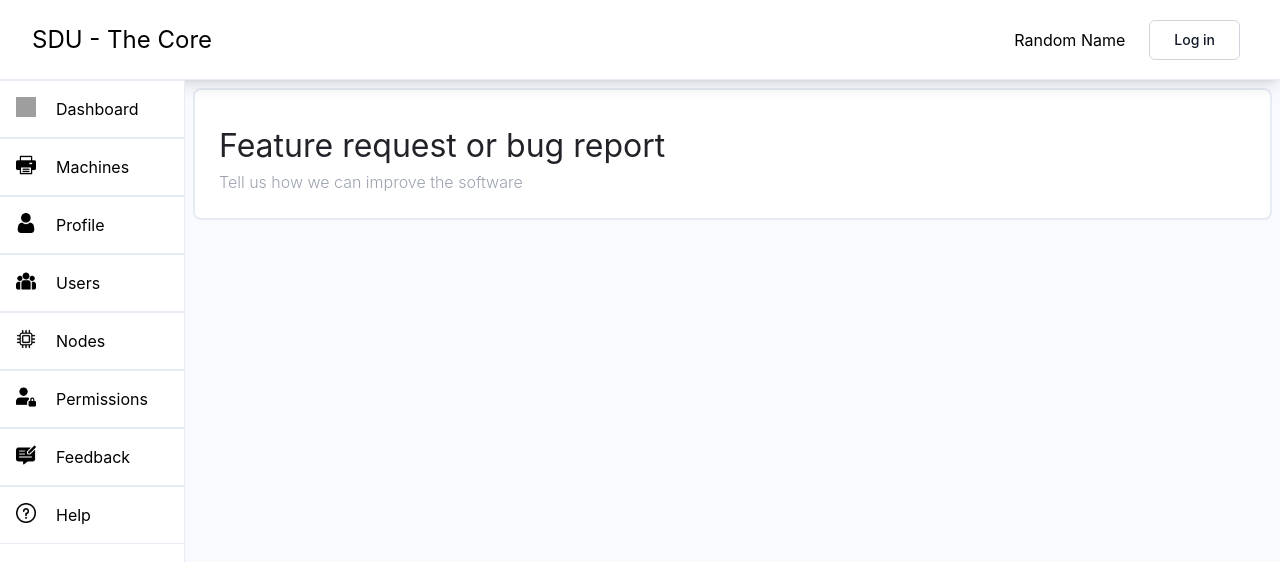
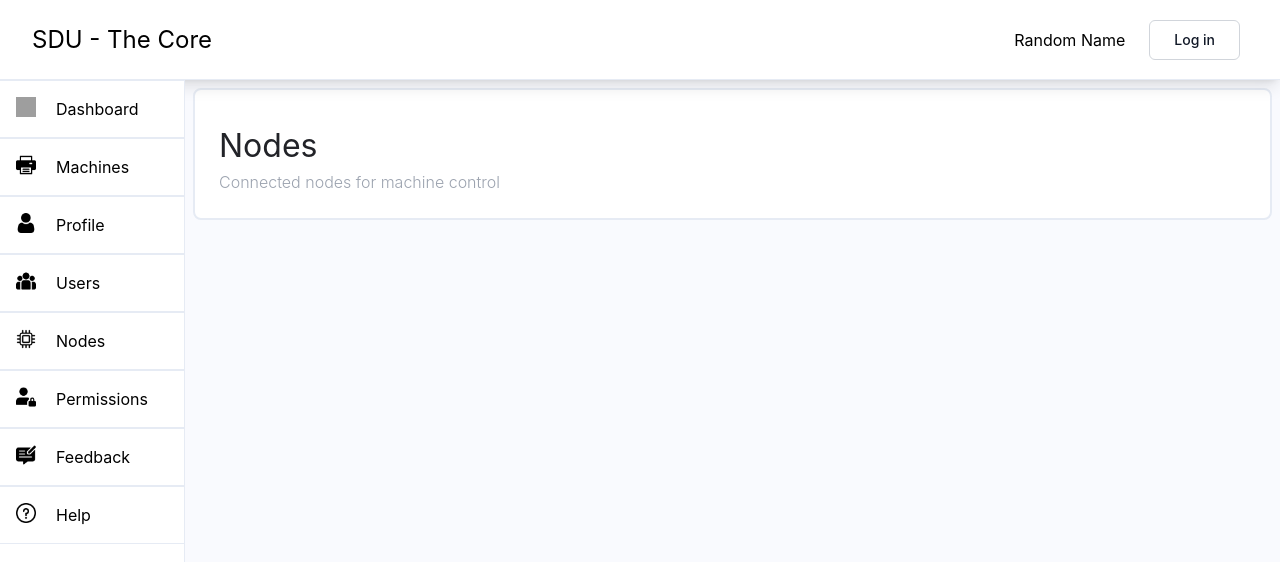
Before and after one commit to Pekkawi/SDU, a React (Vite) app in the folder client/: page /nodes in a window 1280 px wide. Shown: the top 562 px of the page. Built offline with nearby package versions, Linux system fonts and the light colour scheme; grey boxes are pictures that could not be loaded; a web font is replaced by a local one.

Commit message:
something

```diff
--- a/client/src/pages/Nodes.jsx
+++ b/client/src/pages/Nodes.jsx
@@ -4,8 +4,8 @@ function Nodes() {
   return (
     <div className="px-8 pt-8 pr-8 sm:px-6 pb-6 border-2 rounded-lg border-[#e6ebf4] bg-white m-2">
       <TitleDescription
-        header="Feature request or bug report"
-        description="Tell us how we can improve the software"
+        header="Nodes"
+        description="Connected nodes for machine control"
       />
     </div>
   );
```
Also changed, not shown: client/src/components/FeedBackTemplate.jsx (added), 2 other files (tests, documents, lock files or other folders).
